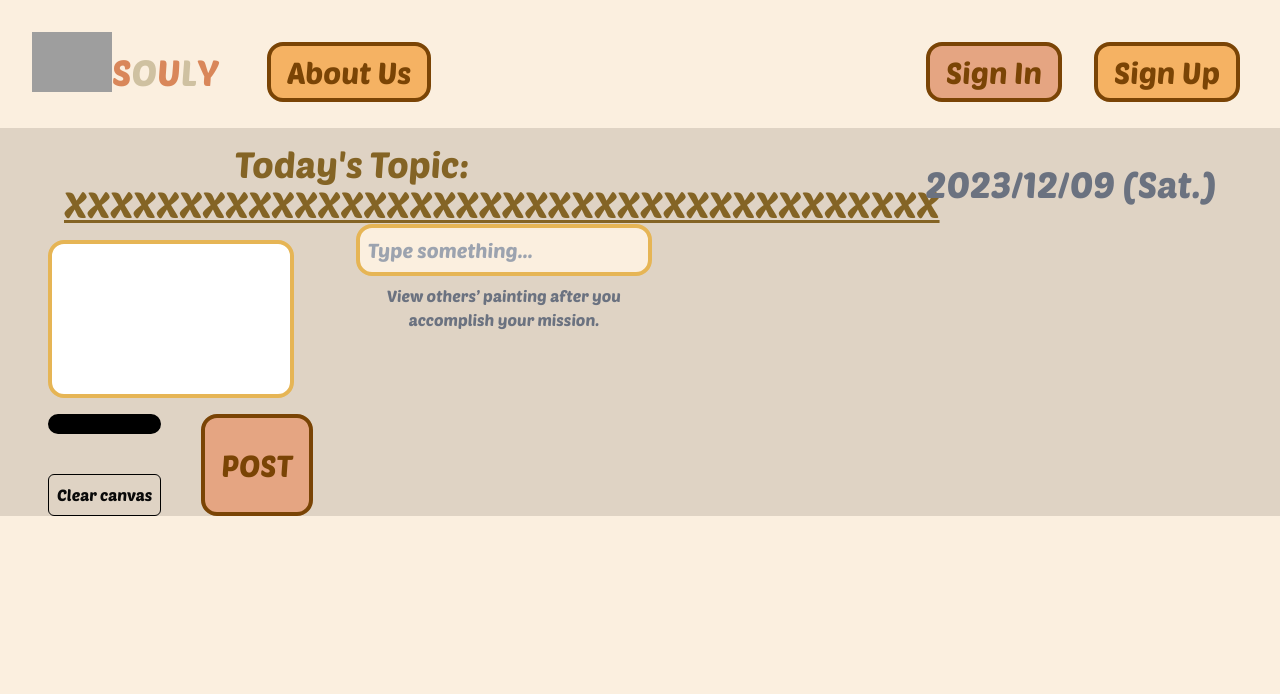
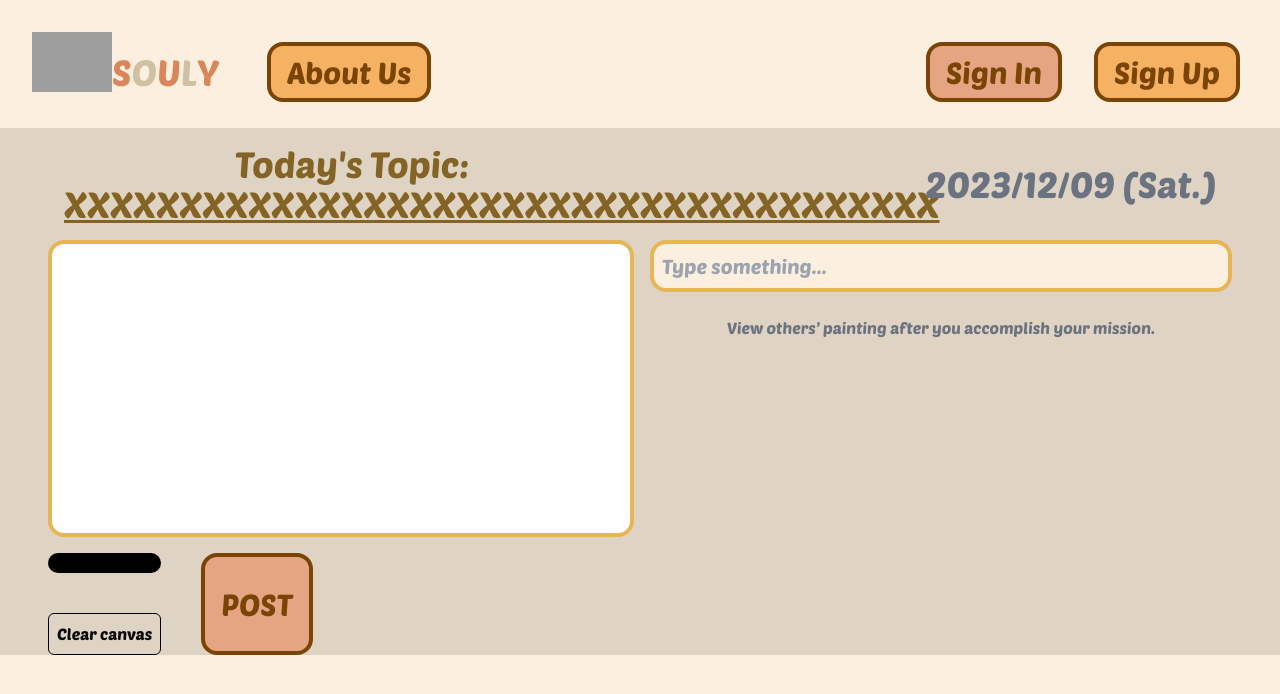
Before and after one commit to passerbyK/souly, a Next.js app: page /painting in a window 1280 px wide. Shown: the top 694 px of the page. Built offline with nearby package versions, Linux system fonts and the light colour scheme; grey boxes are pictures that could not be loaded.

Commit message:
painting ui adjustment

```diff
--- a/src/app/painting/page.tsx
+++ b/src/app/painting/page.tsx
@@ -3,11 +3,12 @@
 import Image from "next/image";
 import Link from "next/link";
 
-import { FC, useState } from 'react';
+import type { FC } from 'react';
+import { useState } from 'react';
 import { useDraw } from '@/hooks/useDraw';
 import { ChromePicker } from 'react-color';
 
-interface pageProps {}
+interface pageProps {};
 
 const Paint: FC<pageProps> = ({}) => {
   const [color, setColor] = useState<string>('#000');
@@ -23,7 +24,7 @@ const Paint: FC<pageProps> = ({}) => {
     const lineColor = color
     const lineWidth = 5
 
-    let startPoint = prevPoint ?? currentPoint
+    const startPoint = prevPoint ?? currentPoint
     ctx.beginPath()
     ctx.lineWidth = lineWidth
     ctx.strokeStyle = lineColor
@@ -91,24 +92,21 @@ const Paint: FC<pageProps> = ({}) => {
             2023/12/09 {" "} {"(Sat.)"}
           </div>
         </div>
-        <div className="flex md:3/5">
-          <div className="flex-col justify-center items-center">
-            <div className="w-full md:w-4/5 bg-white rounded-2xl border-4 border-bdr_2 my-4 relative">
+        <div className="flex justify-between gap-4 my-4">
+          <div className="w-full bg-white items-center rounded-2xl border-4 border-bdr_2 relative">
             <canvas
               ref={canvasRef}
               onMouseDown={onMouseDown}
+              className="w-full rounded-2xl"
             />
           </div>
-          </div>
-          <div className="flex flex-col md:flex-row justify-between w-1/2 gap-4 mb-12">
-            <div className="w-full md:w-1/2">
+          <div className="w-full flex flex-col gap-4">
             <input
               type="text"
               className="w-full p-2 text-xl bg-brand rounded-2xl border-4 border-bdr_2"
               placeholder="Type something..."
             />
             <p className="text-md text-center mt-2 text-gray-500">View others’ painting after you accomplish your mission.</p>
-            </div>
           </div>
         </div>
         <div className="flex md:2/5">
--- a/src/hooks/useDraw.ts
+++ b/src/hooks/useDraw.ts
@@ -52,10 +52,10 @@ export const useDraw = (onDraw: ({ ctx, currentPoint, prevPoint }: Draw) => void
 
     // Remove event listeners
     return () => {
-      canvasRef.current?.removeEventListener('mousemove', handler)
-      window.removeEventListener('mouseup', mouseUpHandler)
+      canvasRef.current?.removeEventListener('mousemove', handler);
+      window.removeEventListener('mouseup', mouseUpHandler);
     }
-  }, [onDraw])
+  }, [onDraw, mouseDown]);
 
   return { canvasRef, onMouseDown, clear }
 }
```
Also changed, not shown: 2 other files (tests, documents, lock files or other folders). Lines whose indentation alone changed are shown as unchanged.
